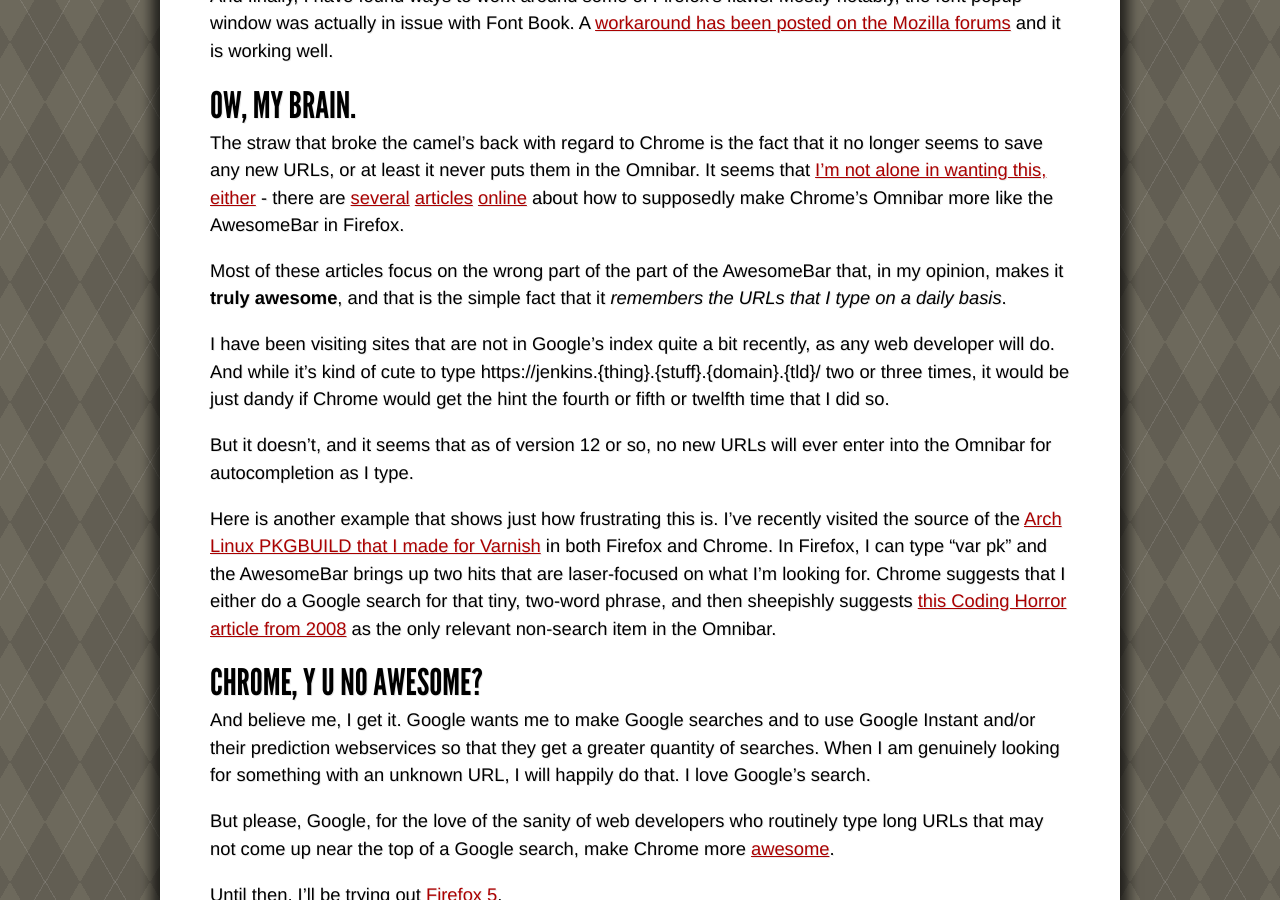
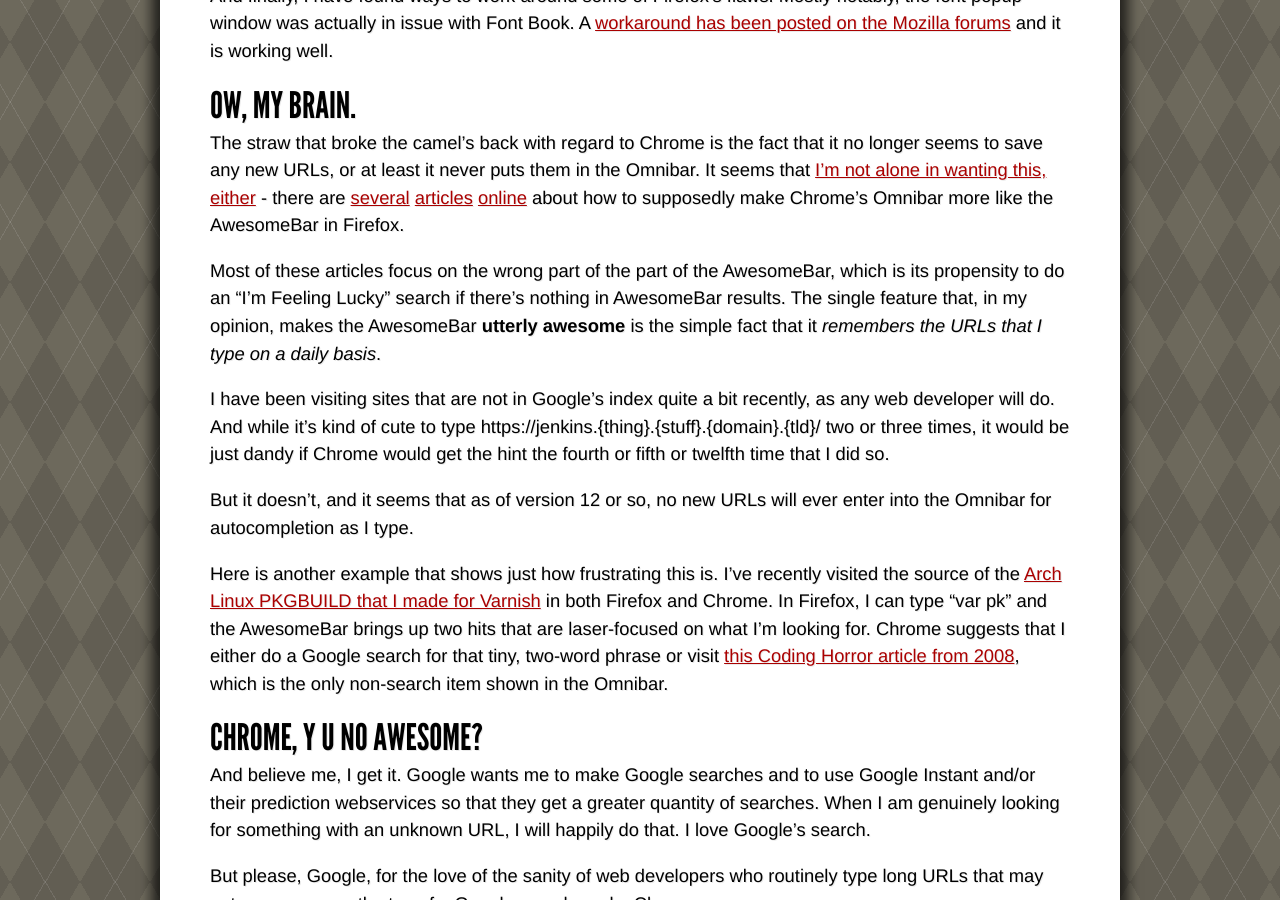
Before and after one commit to smerrill/grenadesandwich.com, a Jekyll site: the page built from _posts/2011-06-22-be-more-awesome-please-tale-of-two-browsers.md, in a window 1280 px wide and 900 px high, scrolled down 1278 px. Built offline with Jekyll 4.4.1, drawn with Linux system fonts in a browser that asks for light colours; Markdown is read by kramdown in place of the engine named in the settings.

Commit message:
Tiny edits all the way down.

```diff
--- a/_posts/2011-06-22-be-more-awesome-please-tale-of-two-browsers.md
+++ b/_posts/2011-06-22-be-more-awesome-please-tale-of-two-browsers.md
@@ -39,13 +39,13 @@
 
 The straw that broke the camel's back with regard to Chrome is the fact that it no longer seems to save any new URLs, or at least it never puts them in the Omnibar. It seems that [I'm not alone in wanting this, either](http://superuser.com/questions/120885/make-chromes-omnibar-behave-more-like-the-firefox-awesomebar) - there are [several](http://jaygoldman.com/2010/12/how-to-get-the-firefox-awesomebar-in-google-chromes-omnibar/) [articles](http://www.chromeplugins.org/google/chrome-troubleshooting/how-can-i-make-omnibar-more-like-awesomebar-9539.html) [online](http://jshoer.wordpress.com/2008/10/12/make-google-chromes-omnibar-behave-more-like-firefox-3s-awesomebar/) about how to supposedly make Chrome's Omnibar more like the AwesomeBar in Firefox.
 
-Most of these articles focus on the wrong part of the part of the AwesomeBar that, in my opinion, makes it **truly awesome**, and that is the simple fact that it _remembers the URLs that I type on a daily basis_.
+Most of these articles focus on the wrong part of the part of the AwesomeBar, which is its propensity to do an "I'm Feeling Lucky" search if there's nothing in AwesomeBar results. The single feature that, in my opinion, makes the AwesomeBar **utterly awesome** is the simple fact that it _remembers the URLs that I type on a daily basis_.
 
 I have been visiting sites that are not in Google's index quite a bit recently, as any web developer will do. And while it's kind of cute to type https://jenkins.{thing}.{stuff}.{domain}.{tld}/ two or three times, it would be just dandy if Chrome would get the hint the fourth or fifth or twelfth time that I did so.
 
 But it doesn't, and it seems that as of version 12 or so, no new URLs will ever enter into the Omnibar for autocompletion as I type.
 
-Here is another example that shows just how frustrating this is. I've recently visited the source of the [Arch Linux PKGBUILD that I made for Varnish](https://github.com/smerrill/varnish-3-pkgbuild/blob/master/PKGBUILD) in both Firefox and Chrome. In Firefox, I can type "var pk" and the AwesomeBar brings up two hits that are laser-focused on what I'm looking for. Chrome suggests that I either do a Google search for that tiny, two-word phrase, and then sheepishly suggests [this Coding Horror article from 2008](http://www.codinghorror.com/blog/2008/12/hardware-is-cheap-programmers-are-expensive.html) as the only relevant non-search item in the Omnibar.
+Here is another example that shows just how frustrating this is. I've recently visited the source of the [Arch Linux PKGBUILD that I made for Varnish](https://github.com/smerrill/varnish-3-pkgbuild/blob/master/PKGBUILD) in both Firefox and Chrome. In Firefox, I can type "var pk" and the AwesomeBar brings up two hits that are laser-focused on what I'm looking for. Chrome suggests that I either do a Google search for that tiny, two-word phrase or visit [this Coding Horror article from 2008](http://www.codinghorror.com/blog/2008/12/hardware-is-cheap-programmers-are-expensive.html), which is the only non-search item shown in the Omnibar.
 
 ## Chrome, Y U No Awesome?
 
```
